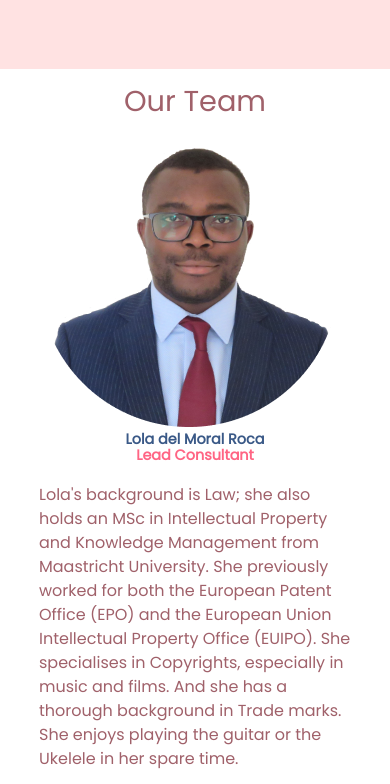
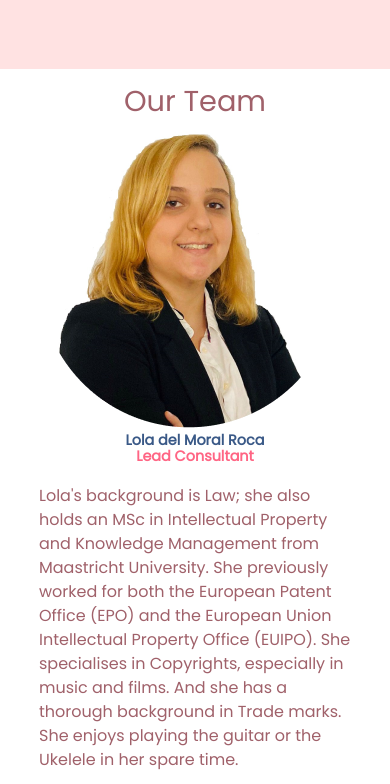
Before and after one commit to todak2000/roca_ajanaku, a plain HTML site: page index.html in a window 390 px wide. Shown: the part 1580-2364 px from the top of the page. Drawn offline with Linux system fonts and the light colour scheme.

Commit message:
lola image added

```diff
--- a/css/roca.css
+++ b/css/roca.css
@@ -444,6 +444,7 @@ body{
         font-size: 16px;
         line-height: 24px;
         margin-top:0.7rem;
+        font-family: 'Poppins';
     }
     #red-line{
         display: none;
--- a/index.html
+++ b/index.html
@@ -213,7 +213,7 @@
             <div class="flexy">
                 <div class="left-team-top">
                     <img src="./img/lola.png" alt="lola-logo" class="img-fluid desktop">
-                    <img src="./img/anthony-mobile.png" alt="lola-logo" class="img-fluid mobile">
+                    <img src="./img/lola_mobile.png" alt="lola-logo" class="img-fluid mobile">
                     <p class="name">Lola del Moral Roca</p>
                     <p class="post">Lead Consultant</p>
                 </div>
```
Also changed, not shown: img/logo_pink.svg, img/lola.png, img/lola_mobile.png (added).
